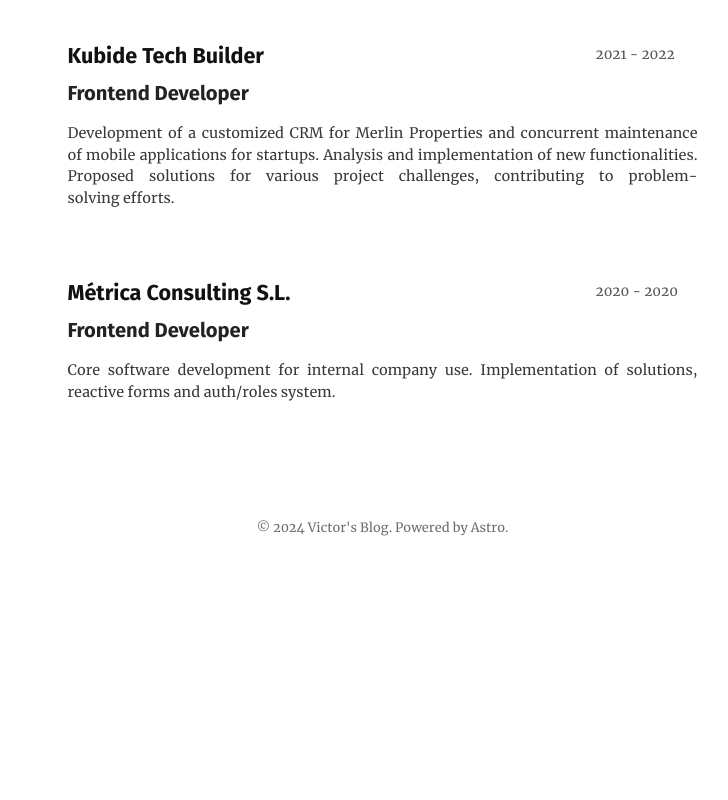
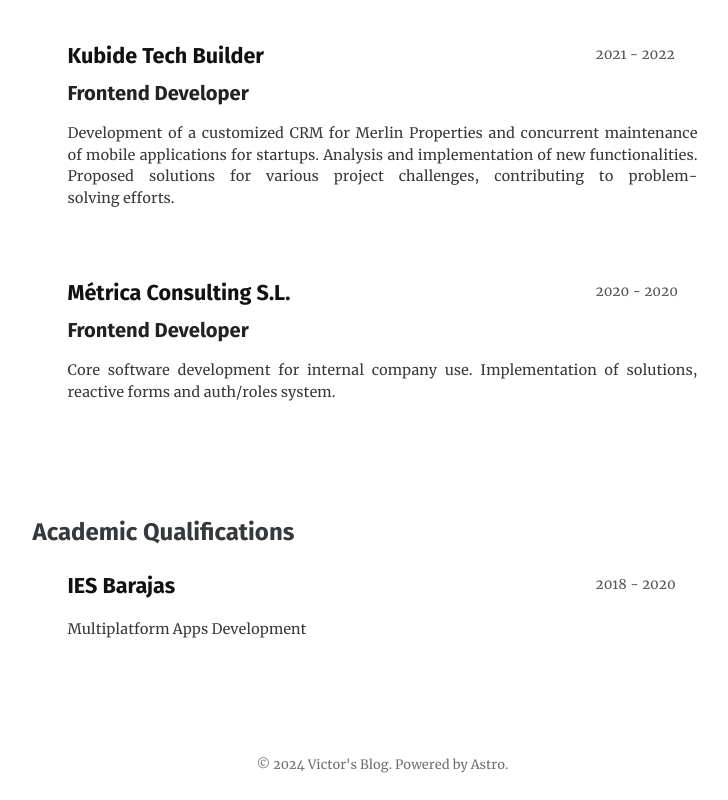
Before and after one commit to N0M4D-D3V/porfolio, an Astro site: page /cv in a window 1280 px wide. Shown: the part 928-1728 px from the top of the page, without its empty margins (250-978 px from the left). Before the commit the page ends 1491 px from the top, so only its background shows below. Built offline with nearby package versions, Linux system fonts and the light colour scheme; Astro itself is replaced by a stand-in of ours.

Commit message:
academic info added

```diff
--- /dev/null
+++ b/src/components/cv/Education.astro
@@ -0,0 +1,68 @@
+---
+import Section from "./Section.astro";
+
+import { education } from "../../data/cv/cv-en.json";
+---
+
+<Section title="Academic Qualifications">
+  <ul>
+    {
+      education.map(({ institution, startDate, endDate, area }) => {
+        const startYear = new Date(startDate).getFullYear();
+        const endYear =
+          endDate != null ? new Date(endDate).getFullYear() : "Current";
+        const years = `${startYear} - ${endYear}`;
+
+        return (
+          <li>
+            <article>
+              <header>
+                <div>
+                  <h3>{institution}</h3>
+                </div>
+
+                <time>{years}</time>
+              </header>
+
+              <footer>
+                <p>{area}</p>
+              </footer>
+            </article>
+          </li>
+        );
+      })
+    }
+  </ul>
+</Section>
+
+<style>
+  ul {
+    display: flex;
+    flex-direction: column;
+    gap: 32px;
+  }
+
+  article h3 {
+    font-weight: 500;
+    color: #111;
+  }
+
+  header {
+    display: flex;
+    justify-content: space-between;
+    align-items: flex-start;
+    margin-bottom: 4px;
+  }
+
+  time {
+    color: #555;
+    font-size: 0.85rem;
+    min-width: 102px;
+  }
+
+  @media (width <= 700px) {
+    time {
+      text-align: right;
+    }
+  }
+</style>
--- a/src/components/cv/Section.astro
+++ b/src/components/cv/Section.astro
@@ -9,6 +9,7 @@ const { title } = Astro.props;
 
 <style>
   section {
+    width: 100%;
     max-width: 700px;
     margin: 0 auto 48px;
   }
--- a/src/data/cv/cv-en.json
+++ b/src/data/cv/cv-en.json
@@ -67,14 +67,14 @@
   ],
   "education": [
     {
-      "institution": "Universitat Oberta de Catalunya",
-      "url": "https://www.uoc.edu/portal/es/index.html",
-      "area": "Software Engineer",
-      "studyType": "Bachelor",
-      "startDate": "2003-01-01",
-      "endDate": "2009-01-01",
-      "score": "4.0",
-      "courses": ["DB1101 - Basic SQL"]
+      "institution": "IES Barajas",
+      "url": "https://site.educa.madrid.org/ies.barajas.madrid/",
+      "area": "Multiplatform Apps Development",
+      "studyType": "",
+      "startDate": "2018-01-01",
+      "endDate": "2020-01-01",
+      "score": "",
+      "courses": []
     }
   ],
   "awards": [
--- a/src/pages/cv/index.astro
+++ b/src/pages/cv/index.astro
@@ -3,6 +3,7 @@ import BaseLayout from "../../layouts/BaseLayout.astro";
 import Hero from "../../components/cv/Hero.astro";
 import About from "../../components/cv/About.astro";
 import Experience from "../../components/cv/Experience.astro";
+import Education from "../../components/cv/Education.astro";
 
 const title = "CV";
 const description =
@@ -19,4 +20,5 @@ const permalink = `${Astro.site.href}cv`;
   <Hero />
   <About />
   <Experience />
+  <Education />
 </BaseLayout>
```
